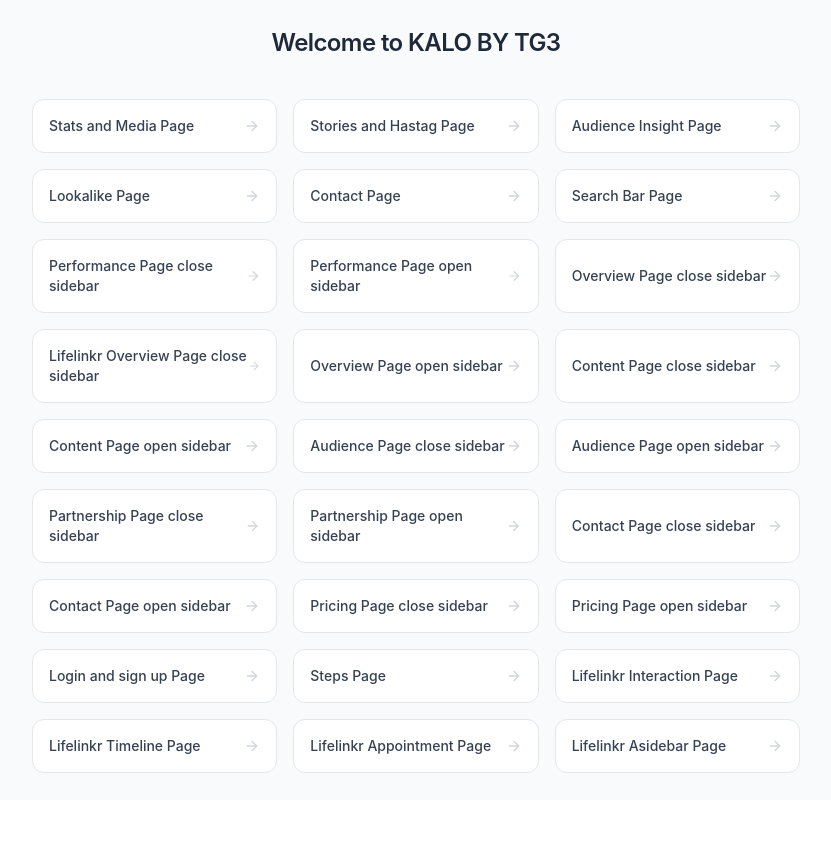
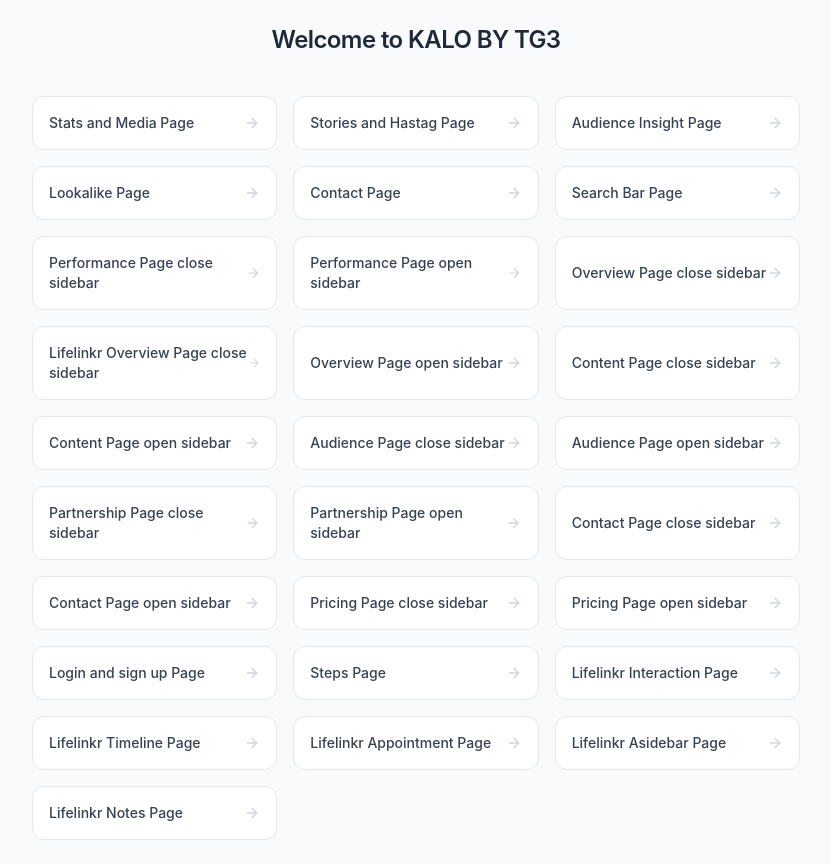
Before and after one commit to Ayush-0247/ui_test, a React (Vite) app: page / in a window 1280 px wide. Shown: the whole page, without its empty margins (224-1055 px from the left). Before the commit the page ends 800 px from the top, so only its background shows below. Built offline with nearby package versions, Linux system fonts and the light colour scheme.

Commit message:
notes-1a

```diff
--- a/src/App.jsx
+++ b/src/App.jsx
@@ -28,6 +28,7 @@
 import LifelinkrInteraction from "./pages/LifelinkrInteraction";
 import LifelinkrTimeline from "./pages/LifrlinkrTimeline";
 import LifelinkrAsidebar from "./components/LifelinkrAsidebar";
+import LifelinkrNotes from "./pages/LifelinkrNotes";
 // ci\cd pipiline test
 
 export default function App() {
@@ -65,6 +66,7 @@
       <Route path="/lifelinkr-interaction" element={<LifelinkrInteraction />} />
       <Route path="/lifelinkr-timeline" element={<LifelinkrTimeline />} />
       <Route path="/lifelinkr-asidebar" element={<LifelinkrAsidebar />} />
+      <Route path="/lifelinkr-notes" element={<LifelinkrNotes />} />
     </Routes>
   );
 }
--- a/src/pages/Home.jsx
+++ b/src/pages/Home.jsx
@@ -154,6 +154,12 @@
           title="Lifelinkr Asidebar Page"
           theme="sky"
         />
+
+        <PortalCard
+          to="/lifelinkr-notes"
+          title="Lifelinkr Notes Page"
+          theme="sky"
+        />
       </div>
     </div>
   );
--- /dev/null
+++ b/src/pages/LifelinkrNotes.jsx
@@ -0,0 +1,5 @@
+const LifelinkrNotes = () => {
+  return <div>LifelinkrNotes</div>;
+};
+
+export default LifelinkrNotes;
```
